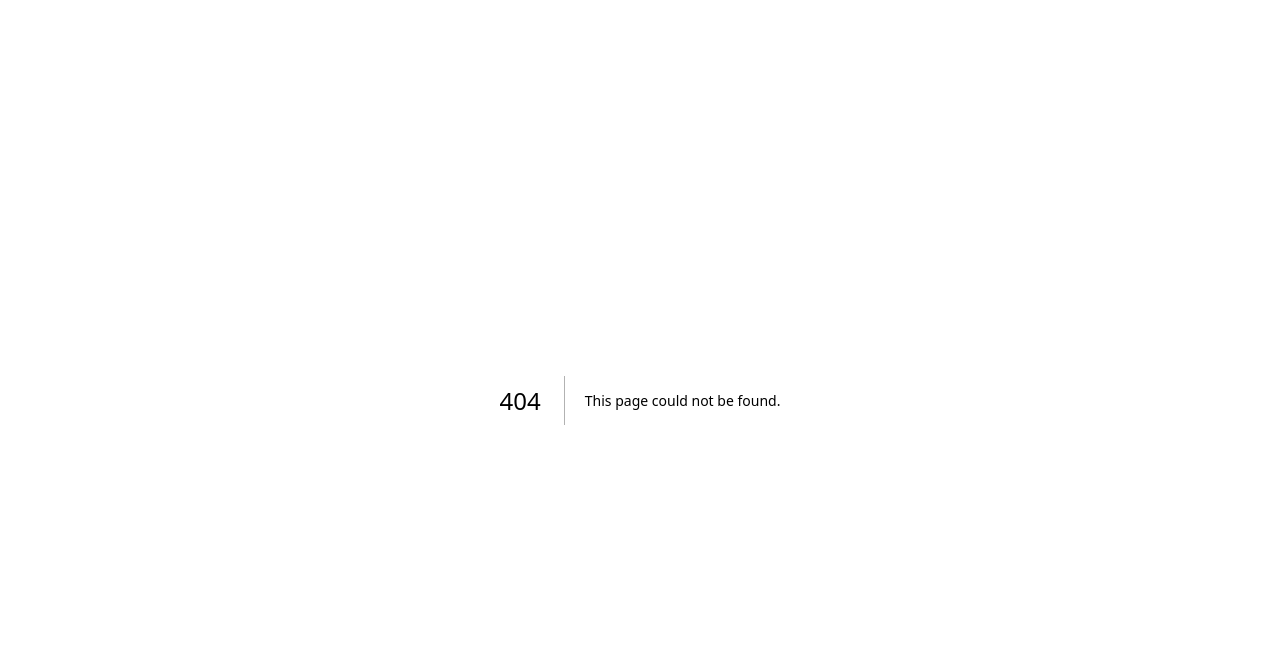
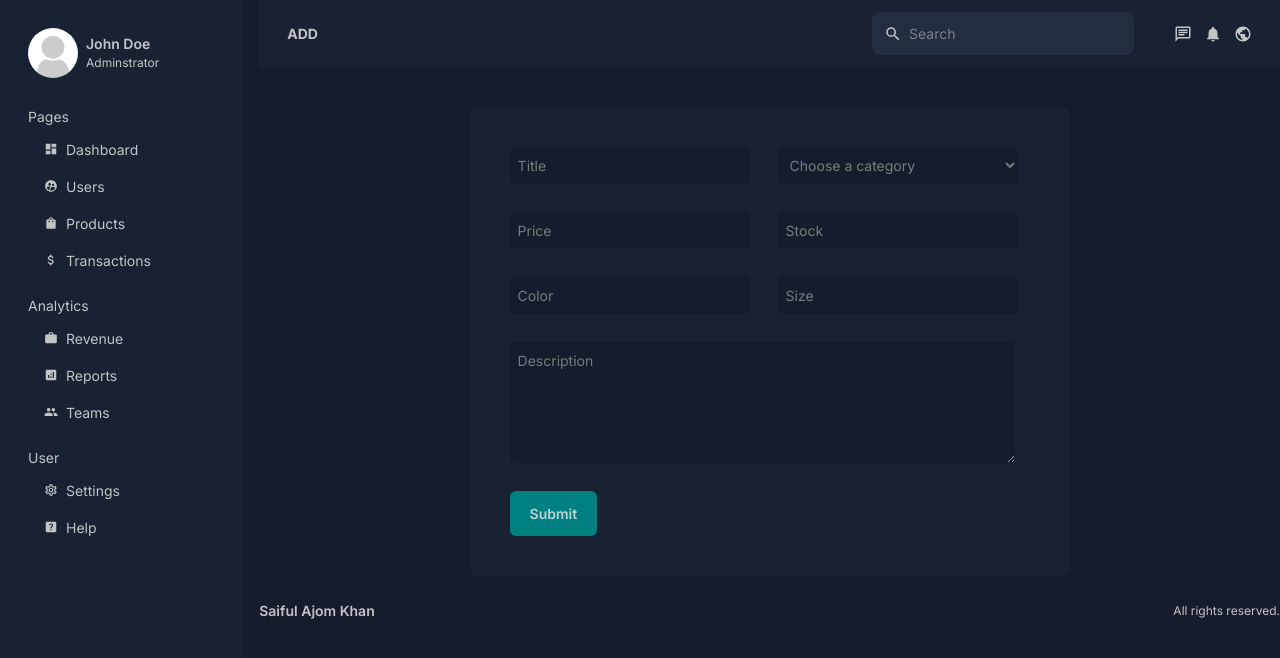
Before and after one commit to Sajomkhan/dashboard-nextjs-231110, a Next.js app: page /dashboard/products/add in a window 1280 px wide. Before the commit this address had no page. Shown: the top 658 px of the page. Built offline with nearby package versions, Linux system fonts and the light colour scheme.

Commit message:
user add page & product add page updated

```diff
--- a/app/components/dashboard/dashboard.module.css
+++ b/app/components/dashboard/dashboard.module.css
@@ -1,5 +1,3 @@
-
-
 
 .table td{
     padding: 7px;
@@ -10,3 +8,17 @@
     border-radius: 3px;
 
   }
+
+  .product input,  .product select{
+    background-color: var(--bg);
+    padding: 8px;
+    border-radius: 5px;
+    width: 240px;
+  }
+
+ .product textarea{
+    background-color: var(--bg);
+    padding: 8px;
+    border-radius: 5px;
+    width: 505px;
+  }
--- /dev/null
+++ b/app/dashboard/products/add/page.jsx
@@ -0,0 +1,34 @@
+import styles from "../../../components/dashboard/dashboard.module.css";
+
+const AddProduct = () => {
+  return (
+    <div className={`${styles.product} w-full mt-10`}>
+      <form
+        action=""
+        className={`mx-auto w-[600px] bg-[var(--bgSoft)] flex flex-wrap gap-7 p-10 rounded-lg`}
+      >
+        <input type="text" placeholder="Title" name="title" required />
+        <select name="cat" id="cat">
+          <option value="general">Choose a category</option>
+          <option value="Kitchen">Kitchen</option>
+          <option value="Phone">Phone</option>
+          <option value="Computer">Computer</option>
+        </select>
+        <input type="number" placeholder="Price" name="price" />
+        <input type="number" placeholder="Stock" name="stock" />
+        <input type="Text" placeholder="Color" name="color" />
+        <input type="Text" placeholder="Size" name="size" />
+        <textarea
+          name="desc"
+          id="desc"
+          cols="30"
+          rows="5"
+          placeholder="Description"
+        />
+        <button className="btn_primary px-5 py-3 font-semibold">Submit</button>
+      </form>
+    </div>
+  );
+};
+
+export default AddProduct;
--- a/app/dashboard/products/page.jsx
+++ b/app/dashboard/products/page.jsx
@@ -33,7 +33,7 @@ const ProductsPage = () => {
     <div className="bg-[var(--bgSoft)] p-4 rounded-sm">
       <div className="flex justify-between items-center mr-4 mb-7">
         <Search placeholder="Search for a product..." />
-        <Link href="">
+        <Link href="/dashboard/products/add">
           <button className="btn_primary">Add New</button>
         </Link>
       </div>
--- /dev/null
+++ b/app/dashboard/users/add/page.jsx
@@ -0,0 +1,34 @@
+import styles from "../../../components/dashboard/dashboard.module.css";
+
+const AddUser = () => {
+  return (
+    <div className={`${styles.product} w-full mt-10`}>
+      <form
+        action=""
+        className={`mx-auto w-[600px] bg-[var(--bgSoft)] flex flex-wrap gap-7 p-10 rounded-lg`}
+      >
+        <input type="text" placeholder="Username" name="username" required />
+        <input type="text" placeholder="Email" name="email" required />
+        <input type="text" placeholder="Passowrd" name="password" required />
+        <select name="isAdmin" id="isAdmin">
+          <option value={false} selected>
+            Is Admin?
+          </option>
+          <option value={true}>Yes</option>
+          <option value={false}>No</option>
+        </select>
+
+        <textarea
+          name="address"
+          id="desc"
+          cols="30"
+          rows="3"
+          placeholder="Address"
+        />
+        <button className="btn_primary px-5 py-3 font-semibold">Submit</button>
+      </form>
+    </div>
+  );
+};
+
+export default AddUser;
--- a/app/dashboard/users/page.jsx
+++ b/app/dashboard/users/page.jsx
@@ -40,7 +40,7 @@ const UserPage = () => {
     <div className="bg-[var(--bgSoft)] p-4 rounded-sm">
       <div className="flex justify-between items-center mr-4 mb-7">
         <Search placeholder="Search for a user..." />
-        <Link href="">
+        <Link href="/dashboard/users/add">
           <button className="btn_primary">Add New</button>
         </Link>
       </div>
--- a/app/globals.css
+++ b/app/globals.css
@@ -49,7 +49,7 @@ a {
   text-decoration: none;
 }
 
-input {
+input, textarea, select {
   background-color: inherit;
   padding: 3px;
 }
@@ -58,6 +58,14 @@ input:focus {
   /* outline: none */
   outline: 2px solid #5555;
   padding: 1px 1px;
+}
+
+input::placeholder, textarea::placeholder{
+  color: #aaaa;
+}
+
+select{
+  color: #aaaa;
 }
 
 .gradient{
```
